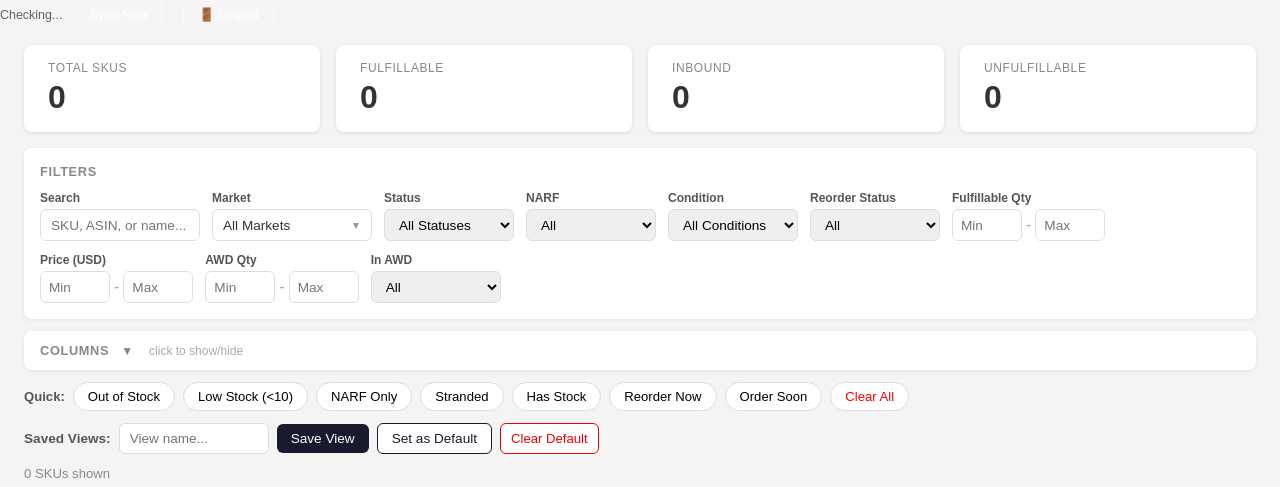
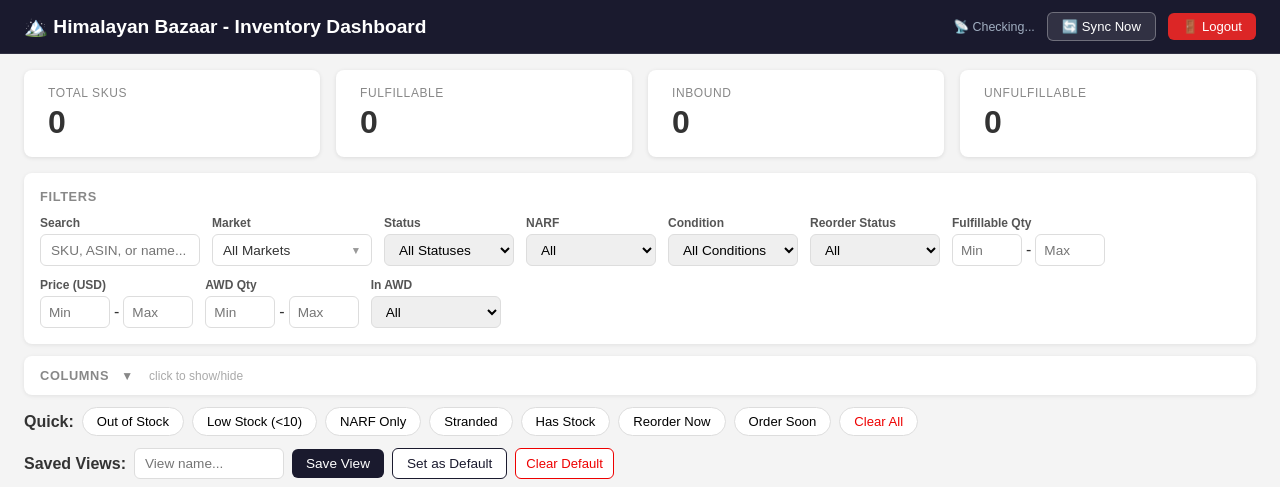
Before and after one commit to robinmrtha/himalayan-bazaar-inventory, a Flask app: page / in a window 1280 px wide. Shown: the top 487 px of the page. Run offline with Flask 3, Linux system fonts and the light colour scheme; the visitor is signed in with stand-in values (Sample User, id 1); data that the repository does not hold is empty.

Commit message:
Enhance header styles and sync button UI
Updated header styles and improved sync button functionality.

```diff
--- a/templates/index.html
+++ b/templates/index.html
@@ -6,17 +6,18 @@
 <style>
 *{box-sizing:border-box;margin:0;padding:0}
 body{font-family:Arial,sans-serif;background:#f4f4f4;color:#333}
-header{background:#1a1a2e;color:white;padding:12px 24px;display:flex;justify-content:space-between;align-items:center}
+header{background:#1a1a2e;color:white;padding:12px 24px;display:flex;justify-content:space-between;align-items:center;border-bottom:1px solid rgba(255,255,255,0.1)}
+header h1{font-size:1.2rem;color:white;margin:0}
 .header-right{display:flex;align-items:center;gap:12px}
-.sync-info{font-size:0.78rem;opacity:0.75;white-space:nowrap}
-.sync-info.running{opacity:1;color:#fbbf24}
-.btn-sync{padding:6px 14px;border:1px solid rgba(255,255,255,0.4);border-radius:6px;background:rgba(255,255,255,0.1);color:white;cursor:pointer;font-size:0.82rem;white-space:nowrap;transition:all 0.2s}
-.btn-sync:hover{background:rgba(255,255,255,0.2);border-color:white}
+.sync-info{font-size:0.78rem;color:#a0aec0;white-space:nowrap}
+.sync-info.running{color:#fbbf24}
+.btn-sync{padding:6px 14px;border:1px solid rgba(255,255,255,0.3);border-radius:6px;background:rgba(255,255,255,0.1);color:white;cursor:pointer;font-size:0.82rem;white-space:nowrap;transition:all 0.2s}
+.btn-sync:hover{background:rgba(255,255,255,0.2);border-color:rgba(255,255,255,0.5)}
+.btn-logout{padding:6px 14px;border:none;border-radius:6px;background:#dc2626;color:white;cursor:pointer;font-size:0.82rem;white-space:nowrap;text-decoration:none;display:inline-block;transition:all 0.2s}
+.btn-logout:hover{background:#b91c1c;transform:translateY(-1px)}
 .btn-sync:disabled{opacity:0.5;cursor:not-allowed}
 .spin{display:inline-block;animation:spin 1s linear infinite}
 @keyframes spin{from{transform:rotate(0deg)}to{transform:rotate(360deg)}}
-header h1{font-size:1.2rem}
-header span{font-size:0.8rem;opacity:0.7}
 .stats{display:flex;gap:16px;padding:16px 24px}
 .stat-card{background:white;border-radius:8px;padding:16px 24px;flex:1;box-shadow:0 1px 4px rgba(0,0,0,0.1)}
 .stat-card .label{font-size:0.75rem;color:#888;text-transform:uppercase;letter-spacing:0.05em}
@@ -33,7 +34,6 @@ header span{font-size:0.8rem;opacity:0.7}
 .fg-range label{font-size:0.75rem;color:#555;font-weight:bold}
 .fg-range .row{display:flex;align-items:center;gap:4px}
 .fg-range input{width:70px;padding:6px 8px;border:1px solid #ddd;border-radius:6px;font-size:0.85rem;height:32px}
-/* Market multi-select dropdown */
 .msd-wrap{display:flex;flex-direction:column;gap:4px;position:relative}
 .msd-wrap label.msd-lbl{font-size:0.75rem;color:#555;font-weight:bold}
 .msd-btn{display:flex;align-items:center;justify-content:space-between;gap:8px;padding:6px 10px;border:1px solid #ddd;border-radius:6px;font-size:0.85rem;height:32px;background:white;cursor:pointer;min-width:160px;user-select:none;white-space:nowrap}
@@ -54,7 +54,6 @@ header span{font-size:0.8rem;opacity:0.7}
 .msd-footer{padding:6px 14px 2px;display:flex;gap:8px}
 .msd-footer button{font-size:0.78rem;padding:3px 8px;border:1px solid #ddd;border-radius:4px;background:white;cursor:pointer;color:#555}
 .msd-footer button:hover{background:#f0f4ff;border-color:#1a1a2e;color:#1a1a2e}
-/* Column toggle panel */
 .col-panel{background:white;margin:0 24px 12px;border-radius:8px;padding:12px 16px;box-shadow:0 1px 4px rgba(0,0,0,0.08)}
 .col-panel-header{display:flex;align-items:center;gap:12px;cursor:pointer;user-select:none}
 .col-panel-header h3{font-size:0.8rem;color:#888;text-transform:uppercase;letter-spacing:0.05em}
@@ -65,13 +64,11 @@ header span{font-size:0.8rem;opacity:0.7}
 .col-toggle:hover{background:#f0f4ff}
 .col-toggle.hidden{background:#f3f4f6;color:#aaa;border-color:#e5e7eb}
 .col-toggle input[type=checkbox]{accent-color:#1a1a2e;width:13px;height:13px}
-/* Quick buttons */
 .quick-btns{display:flex;gap:8px;flex-wrap:wrap;padding:0 24px 12px;align-items:center}
 .quick-btns button{padding:6px 14px;border:1px solid #ddd;border-radius:20px;background:white;cursor:pointer;font-size:0.82rem}
 .quick-btns button:hover,.quick-btns button.active{background:#1a1a2e;color:white;border-color:#1a1a2e}
 .btn-clear{padding:6px 14px;border:1px solid #e00;border-radius:20px;background:white;color:#e00;cursor:pointer;font-size:0.82rem}
 .btn-clear:hover{background:#e00;color:white}
-/* Views bar */
 .views-bar{display:flex;gap:8px;padding:0 24px 12px;align-items:center;flex-wrap:wrap}
 .views-bar input{padding:7px 10px;border:1px solid #ddd;border-radius:6px;font-size:0.85rem;width:150px}
 .btn-save{padding:7px 14px;border:none;border-radius:6px;cursor:pointer;font-size:0.85rem;background:#1a1a2e;color:white}
@@ -103,12 +100,15 @@ td{padding:6px 10px;font-size:0.82rem;border-bottom:1px solid #eee}
 </style>
 </head>
 <body>
-<div class=header-right>
-    <span class=sync-info id=syncInfo>Checking...</span>
-    <button class=btn-sync id=btnSync onclick=triggerSync()>&#128257; Sync Now</button>
-    <a href="/logout" class="btn-sync" style="text-decoration: none; margin-left: 8px;">🚪 Logout</a>
-</div>
+<header>
+  <h1>🏔️ Himalayan Bazaar - Inventory Dashboard</h1>
+  <div class="header-right">
+    <span class="sync-info" id="syncInfo">📡 Checking...</span>
+    <button class="btn-sync" id="btnSync" onclick="triggerSync()">🔄 Sync Now</button>
+    <a href="/logout" class="btn-logout">🚪 Logout</a>
+  </div>
 </header>
+
 <div class=stats>
   <div class=stat-card><div class=label>Total SKUs</div><div class=value id=sTotalSkus>-</div></div>
   <div class=stat-card><div class=label>Fulfillable</div><div class=value id=sFulfillable>-</div></div>
@@ -123,7 +123,7 @@ td{padding:6px 10px;font-size:0.82rem;border-bottom:1px solid #eee}
     <div class=msd-wrap>
       <label class=msd-lbl>Market</label>
       <div class=msd-btn id=msdBtn onclick=toggleMsd()>
-        <span id=msdLabel>All Markets</span><span class=arr>&#9660;</span>
+        <span id=msdLabel>All Markets</span><span class=arr>▼</span>
       </div>
       <div class=msd-dropdown id=msdDropdown>
         <div class=msd-region>
@@ -167,9 +167,9 @@ td{padding:6px 10px;font-size:0.82rem;border-bottom:1px solid #eee}
     <div class=fg><label>NARF</label><select id=fNarf onchange=applyFilters()><option value="">All</option><option value=narf>NARF only</option><option value=local>Non-NARF only</option></select></div>
     <div class=fg><label>Condition</label><select id=fCondition onchange=applyFilters()><option value="">All Conditions</option><option>New</option><option>NewItem</option><option>Used</option></select></div>
     <div class=fg><label>Reorder Status</label><select id=fReorder onchange=applyFilters()><option value="">All</option><option value="reorder_now">Reorder Now</option><option value="order_soon">Order Soon</option><option value="healthy">Healthy</option><option value="out_of_stock">Out of Stock</option><option value="no_sales">No Sales</option></select></div>
-    <div class=fg-range><label>Fulfillable Qty</label><div class=row><input type=number id=fFulMin placeholder=Min oninput=applyFilters() min=0><span style=color:#aaa>-</span><input type=number id=fFulMax placeholder=Max oninput=applyFilters() min=0></div></div>
-    <div class=fg-range><label>Price (USD)</label><div class=row><input type=number id=fPriceMin placeholder=Min oninput=applyFilters() min=0 step=0.01><span style=color:#aaa>-</span><input type=number id=fPriceMax placeholder=Max oninput=applyFilters() min=0 step=0.01></div></div>
-    <div class=fg-range><label>AWD Qty</label><div class=row><input type=number id=fAwdMin placeholder=Min oninput=applyFilters() min=0><span style=color:#aaa>-</span><input type=number id=fAwdMax placeholder=Max oninput=applyFilters() min=0></div></div>
+    <div class=fg-range><label>Fulfillable Qty</label><div class=row><input type=number id=fFulMin placeholder=Min oninput=applyFilters() min=0><span>-</span><input type=number id=fFulMax placeholder=Max oninput=applyFilters() min=0></div></div>
+    <div class=fg-range><label>Price (USD)</label><div class=row><input type=number id=fPriceMin placeholder=Min oninput=applyFilters() min=0 step=0.01><span>-</span><input type=number id=fPriceMax placeholder=Max oninput=applyFilters() min=0 step=0.01></div></div>
+    <div class=fg-range><label>AWD Qty</label><div class=row><input type=number id=fAwdMin placeholder=Min oninput=applyFilters() min=0><span>-</span><input type=number id=fAwdMax placeholder=Max oninput=applyFilters() min=0></div></div>
     <div class=fg><label>In AWD</label><select id=fAwdOnly onchange=applyFilters()><option value="">All</option><option value=yes>AWD SKUs only</option><option value=no>No AWD</option></select></div>
   </div>
 </div>
@@ -184,9 +184,9 @@ td{padding:6px 10px;font-size:0.82rem;border-bottom:1px solid #eee}
 </div>
 
 <div class=quick-btns>
-  <strong style=font-size:0.82rem;color:#555>Quick:</strong>
+  <strong>Quick:</strong>
   <button onclick="quickFilter(this,'outofstock')">Out of Stock</button>
-  <button onclick="quickFilter(this,'lowstock')">Low Stock (<10)</button>
+  <button onclick="quickFilter(this,'lowstock')">Low Stock (&lt;10)</button>
   <button onclick="quickFilter(this,'narf')">NARF Only</button>
   <button onclick="quickFilter(this,'stranded')">Stranded</button>
   <button onclick="quickFilter(this,'hasstock')">Has Stock</button>
@@ -196,7 +196,7 @@ td{padding:6px 10px;font-size:0.82rem;border-bottom:1px solid #eee}
 </div>
 
 <div class=views-bar>
-  <strong style=font-size:0.85rem;color:#555>Saved Views:</strong>
+  <strong>Saved Views:</strong>
   <input id=viewName placeholder="View name...">
   <button class=btn-save onclick=saveView()>Save View</button>
   <button class=btn-default id=btnSetDefault onclick=setDefaultView()>Set as Default</button>
@@ -231,11 +231,11 @@ td{padding:6px 10px;font-size:0.82rem;border-bottom:1px solid #eee}
       <th data-col=21 onclick="sortBy(21)">Reorder</th>
     </tr></thead>
     <tbody id=invBody></tbody>
-   </table>
+  </table>
 </div>
+
 <script>
 var allRows=[], sortCol=-1, sortAsc=true, activeQuick=null;
-// Column visibility: array of {col, name, visible}
 var COLS=[
   {col:0,name:'#',visible:true},
   {col:1,name:'Market',visible:true},
@@ -269,6 +269,7 @@ function statusBadge(s){
   var cls=sl==='active'?'b-active':sl==='inactive'?'b-inactive':sl.indexOf('stranded')>=0?'b-stranded':'b-unknown';
   return '<span class="b '+cls+'">'+s+'</span>';
 }
+
 function reorderBadge(s){
   var map={
     'reorder_now':  ['#fee2e2','#dc2626','Reorder Now'],
@@ -280,12 +281,14 @@ function reorderBadge(s){
   if(!s||!map[s]) return '';
   return '<span style="background:'+map[s][0]+';color:'+map[s][1]+';padding:2px 6px;border-radius:8px;font-size:0.72rem;font-weight:bold;white-space:nowrap">'+map[s][2]+'</span>';
 }
+
 function marketBadge(m,isNarf){
   var ml=(m||'').toUpperCase();
   var cls=ml==='US'?'b-us':ml==='CA'?'b-ca':'b-mx';
   var narf=isNarf?'<span class=b-narf>NARF</span>':'';
   return '<span class="b '+cls+'">'+ml+'</span>'+narf;
 }
+
 function rowToArr(r,i){
   var inb=si(r.inbound_working)+si(r.inbound_shipped)+si(r.inbound_receiving);
   var res=si(r.reserved_fc)+si(r.reserved_customer);
@@ -295,7 +298,6 @@ function rowToArr(r,i){
     si(r.units_sold_7d),si(r.units_sold_30d),parseFloat(r.velocity)||0,si(r.days_of_stock),r.reorder_status||''];
 }
 
-// ---- Column visibility ----
 function buildColToggles(){
   var container=document.getElementById('colToggles');
   container.innerHTML='';
@@ -306,6 +308,7 @@ function buildColToggles(){
     container.appendChild(lbl);
   });
 }
+
 function toggleColPanel(){
   var ct=document.getElementById('colToggles');
   var arrow=document.getElementById('colArrow');
@@ -313,6 +316,7 @@ function toggleColPanel(){
   ct.style.display=open?'none':'flex';
   arrow.classList.toggle('open',!open);
 }
+
 function toggleCol(idx,visible){
   COLS[idx].visible=visible;
   var lbl=document.getElementById('colToggles').children[idx];
@@ -320,6 +324,7 @@ function toggleCol(idx,visible){
   applyColVisibility();
   saveColState();
 }
+
 function applyColVisibility(){
   var ths=document.querySelectorAll('#headerRow th');
   COLS.forEach(function(c,idx){
@@ -333,19 +338,12 @@ function applyColVisibility(){
     });
   });
 }
+
 function saveColState(){
   var state=COLS.map(function(c){return c.visible;});
   localStorage.setItem('hbz_cols',JSON.stringify(state));
 }
-function loadColState(state){
-  if(!state) return;
-  try{
-    var arr=JSON.parse(state);
-    arr.forEach(function(v,i){if(COLS[i])COLS[i].visible=v;});
-  }catch(e){}
-}
 
-// ---- Market multi-select dropdown ----
 function toggleMsd(){
   var dd=document.getElementById('msdDropdown');
   var btn=document.getElementById('msdBtn');
@@ -358,6 +356,7 @@ function toggleMsd(){
     },0);
   }
 }
+
 function closeMsdOutside(e){
   var wrap=document.querySelector('.msd-wrap');
   if(!wrap.contains(e.target)){
@@ -365,10 +364,12 @@ function closeMsdOutside(e){
     document.getElementById('msdBtn').classList.remove('active');
   }
 }
+
 function onMsdChange(){
   updateMsdLabel();
   applyFilters();
 }
+
 function updateMsdLabel(){
   var sel=getSelectedMarkets();
   var lbl=document.getElementById('msdLabel');
@@ -376,18 +377,22 @@ function updateMsdLabel(){
   else if(sel.length<=3) lbl.textContent=sel.join(', ');
   else lbl.textContent=sel.length+' markets selected';
 }
+
 function selectRegion(region){
   document.querySelectorAll('#msdDropdown input[data-region='+region+']').forEach(function(cb){cb.checked=true;});
   onMsdChange();
 }
+
 function selectAllMarkets(){
   document.querySelectorAll('#msdDropdown input[type=checkbox]').forEach(function(cb){cb.checked=true;});
   onMsdChange();
 }
+
 function clearMarkets(){
   document.querySelectorAll('#msdDropdown input[type=checkbox]').forEach(function(cb){cb.checked=false;});
   onMsdChange();
 }
+
 function getSelectedMarkets(){
   var sel=[];
   document.querySelectorAll('#msdDropdown input[type=checkbox]').forEach(function(cb){
@@ -395,6 +400,7 @@ function getSelectedMarkets(){
   });
   return sel;
 }
+
 function setMarketCheckboxes(markets){
   document.querySelectorAll('#msdDropdown input[type=checkbox]').forEach(function(cb){
     cb.checked=markets.length>0&&markets.indexOf(cb.getAttribute('data-market'))>=0;
@@ -402,7 +408,6 @@ function setMarketCheckboxes(markets){
   updateMsdLabel();
 }
 
-// ---- Render ----
 function renderTable(rows){
   var tbody=document.getElementById('invBody');
   document.querySelectorAll('#headerRow th').forEach(function(h,i){
@@ -444,7 +449,6 @@ function renderTable(rows){
   applyColVisibility();
 }
 
-// ---- Filters ----
 function applyFilters(){
   var search=document.getElementById('fSearch').value.toLowerCase();
   var markets=getSelectedMarkets();
@@ -469,7 +473,7 @@ function applyFilters(){
     var ful=si(r.fulfillable);
     if(fulMin!==''&&ful<parseInt(fulMin)) return false;
     if(fulMax!==''&&ful>parseInt(fulMax)) return false;
-        var price=sf(r.price);
+    var price=sf(r.price);
     if(priceMin!==''&&price<parseFloat(priceMin)) return false;
     if(priceMax!==''&&price>parseFloat(priceMax)) return false;
     var awd=si(r.awd_quantity);
@@ -493,10 +497,12 @@ function applyFilters(){
   }
   renderTable(filtered);
 }
+
 function sortBy(col){
   if(sortCol===col) sortAsc=!sortAsc; else{sortCol=col;sortAsc=true;}
   applyFilters();
 }
+
 function quickFilter(btn,type){
   clearFilters(false);
   if(activeQuick===type){activeQuick=null;document.querySelectorAll('.quick-btns button').forEach(function(b){b.classList.remove('active')});applyFilters();return;}
@@ -512,6 +518,7 @@ function quickFilter(btn,type){
   else if(type==='order_soon'){document.getElementById('fReorder').value='order_soon';}
   applyFilters();
 }
+
 function clearFilters(resetQuick){
   if(resetQuick===undefined) resetQuick=true;
   ['fSearch','fFulMin','fFulMax','fPriceMin','fPriceMax','fAwdMin','fAwdMax'].forEach(function(id){document.getElementById(id).value='';});
@@ -521,7 +528,6 @@ function clearFilters(resetQuick){
   applyFilters();
 }
 
-// ---- Default View ----
 function getCurrentState(){
   return {
     markets:getSelectedMarkets(),
@@ -540,6 +546,7 @@ function getCurrentState(){
     cols:COLS.map(function(c){return c.visible;})
   };
 }
+
 function setDefaultView(){
   var state=getCurrentState();
   localStorage.setItem('hbz_default',JSON.stringify(state));
@@ -548,11 +555,13 @@ function setDefaultView(){
   btn.textContent='Default Saved!';
   setTimeout(function(){btn.textContent='Set as Default';},2000);
 }
+
 function clearDefaultView(){
   localStorage.removeItem('hbz_default');
   var btn=document.getElementById('btnSetDefault');
   btn.classList.remove('active');
 }
+
 function applyDefaultView(){
   var raw=localStorage.getItem('hbz_default');
   if(!raw) return;
@@ -576,7 +585,6 @@ function applyDefaultView(){
   }catch(e){}
 }
 
-// ---- Saved Views (server) ----
 async function loadViews(){
   var res=await fetch('/api/views');
   var views=await res.json();
@@ -592,6 +600,7 @@ async function loadViews(){
     container.appendChild(btn);container.appendChild(del);
   });
 }
+
 function loadView(v){
   var f=v.filters||{};
   document.getElementById('fSearch').value=f.search||'';
@@ -611,6 +620,7 @@ function loadView(v){
   buildColToggles();
   applyFilters();
 }
+
 async function saveView(){
   var name=document.getElementById('viewName').value.trim();
   if(!name){alert('Enter a view name first');return;}
@@ -619,15 +629,15 @@ async function saveView(){
   document.getElementById('viewName').value='';
   loadViews();
 }
+
 async function deleteView(name){
   if(!confirm('Delete view: '+name+'?')) return;
   await fetch('/api/views/'+encodeURIComponent(name),{method:'DELETE'});
   loadViews();
 }
 
-// ---- Load inventory ----
-// ---- Sync ----
 var _syncPoll=null;
+
 async function checkSyncStatus(){
   try{
     var r=await fetch('/api/sync-status');
@@ -636,18 +646,19 @@ async function checkSyncStatus(){
     var btn=document.getElementById('btnSync');
     if(s.running){
       info.className='sync-info running';
-      info.innerHTML='<span class=spin></span> Syncing...';
+      info.innerHTML='⏳ Syncing...';
       btn.disabled=true;btn.textContent='Syncing...';
       if(!_syncPoll)_syncPoll=setInterval(checkSyncStatus,5000);
     }else{
       if(_syncPoll){clearInterval(_syncPoll);_syncPoll=null;}
-      btn.disabled=false;btn.innerHTML='Sync Now';
+      btn.disabled=false;btn.innerHTML='🔄 Sync Now';
       info.className='sync-info';
-      if(s.last_error){info.innerHTML='Error: '+s.last_error.substring(0,60);}
-      else if(s.last_finished){info.textContent='Last synced: '+new Date(s.last_finished).toLocaleString();loadInventory();}
+      if(s.last_error){info.innerHTML='❌ '+s.last_error.substring(0,60);}
+      else if(s.last_finished){info.textContent='✅ Last synced: '+new Date(s.last_finished).toLocaleString();loadInventory();}
     }
   }catch(e){}
 }
+
 async function triggerSync(){
   var btn=document.getElementById('btnSync');
   btn.disabled=true;btn.textContent='Starting...';
@@ -655,9 +666,10 @@ async function triggerSync(){
     var r=await fetch('/api/sync-now',{method:'POST'});
     var j=await r.json();
     if(j.ok){if(!_syncPoll)_syncPoll=setInterval(checkSyncStatus,5000);checkSyncStatus();}
-    else{alert(j.msg);btn.disabled=false;btn.innerHTML='Sync Now';}
-  }catch(e){alert('Could not start sync');btn.disabled=false;btn.innerHTML='Sync Now';}
+    else{alert(j.msg);btn.disabled=false;btn.innerHTML='🔄 Sync Now';}
+  }catch(e){alert('Could not start sync');btn.disabled=false;btn.innerHTML='🔄 Sync Now';}
 }
+
 async function loadInventory(){
   var res=await fetch('/api/inventory');
   var data=await res.json();
@@ -676,6 +688,7 @@ async function loadInventory(){
   buildColToggles();
   applyFilters();
 }
+
 loadInventory();
 loadViews();
 checkSyncStatus();
```
